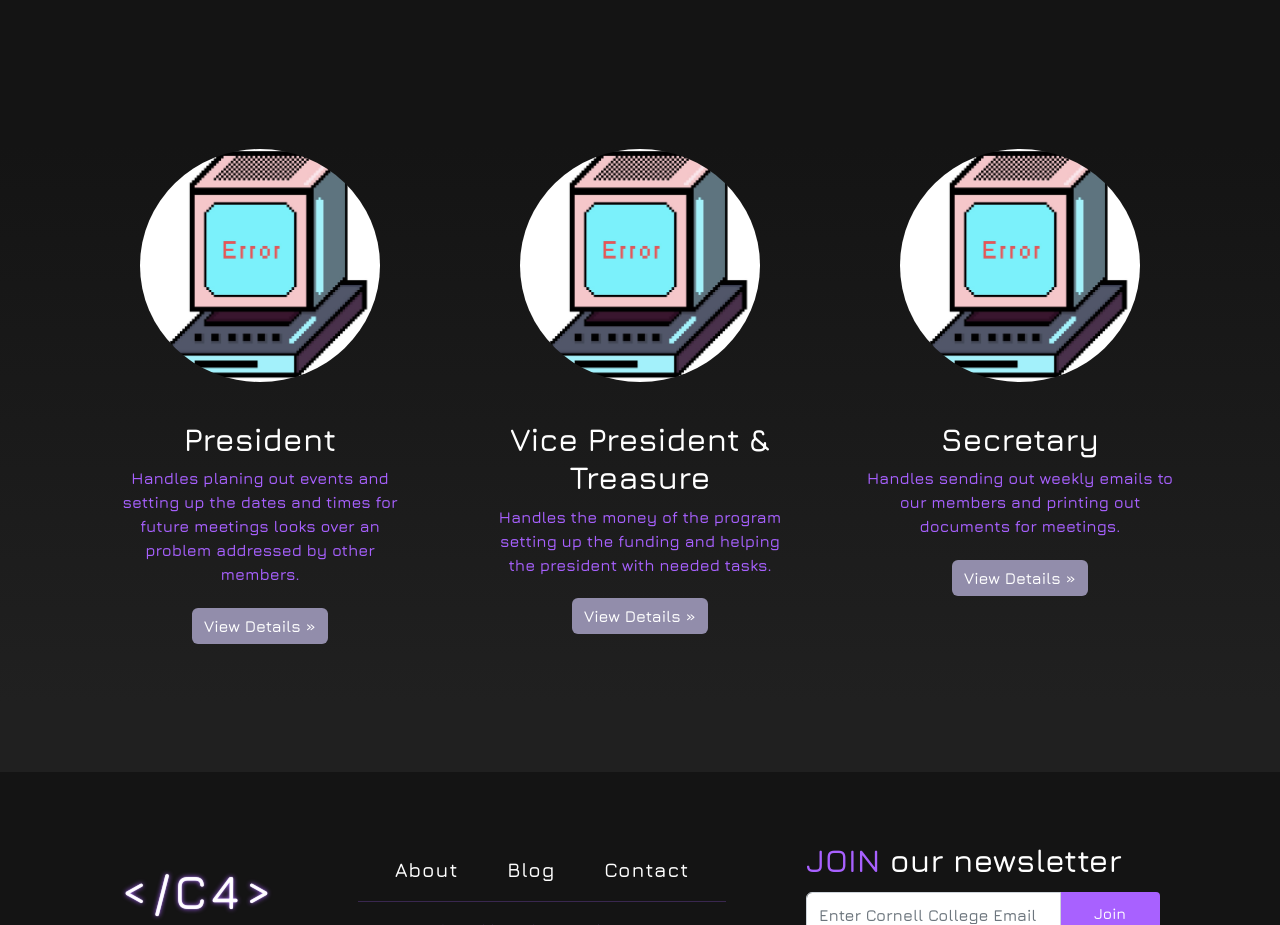
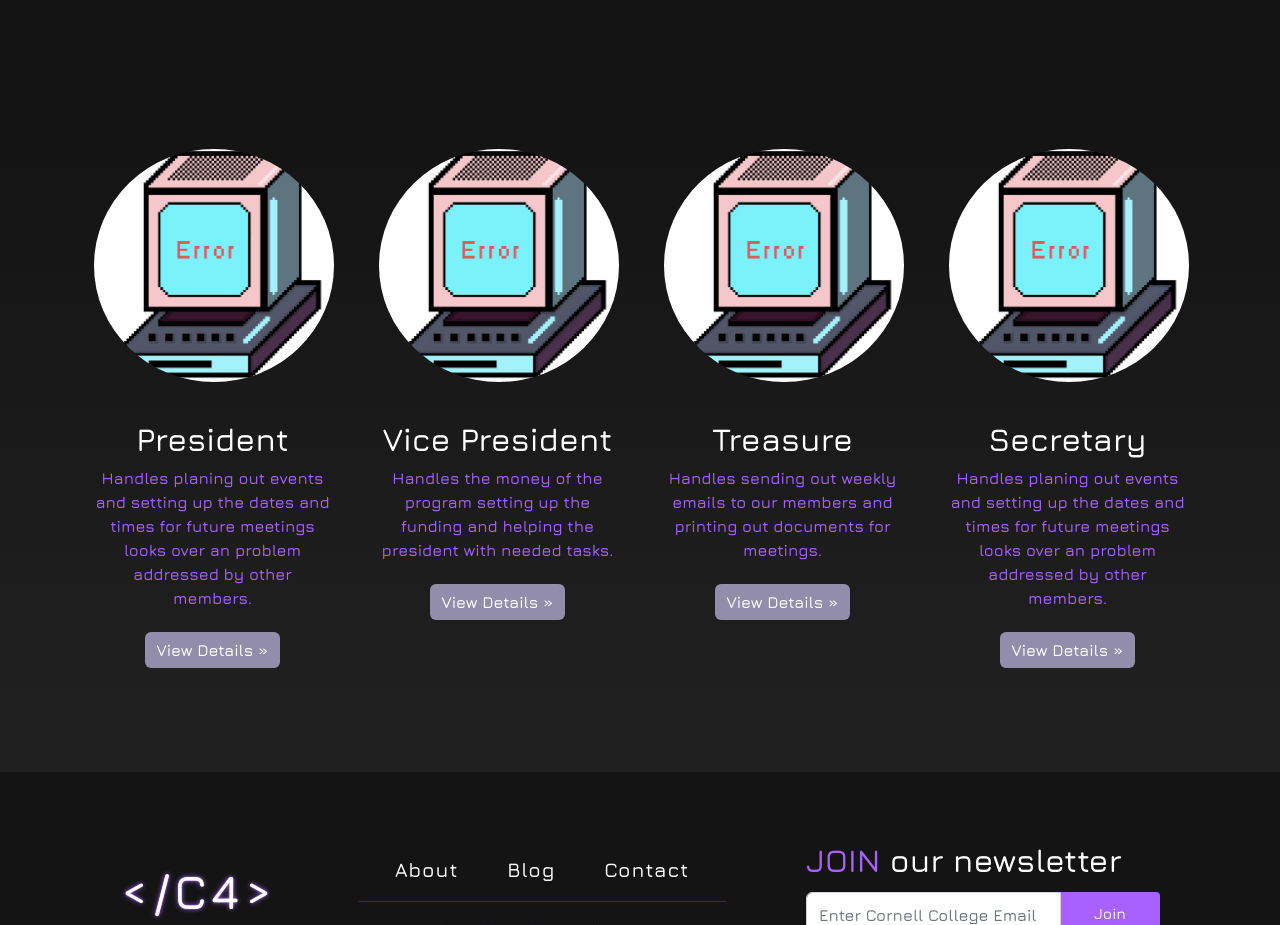
Before and after one commit to Ekupka1/CapStone, a plain HTML site: page code/contact.html in a window 1280 px wide. Shown: the part 1420-2345 px from the top of the page. Drawn offline with nearby package versions, Linux system fonts and the light colour scheme.

Commit message:
Added another user to contact

```diff
--- a/code/contact.html
+++ b/code/contact.html
@@ -278,15 +278,14 @@
         color:#ffffff
       }
 
-      /*
       .col-lg-3{
         text-align: center;
-      } /* For 4 members */
+      } /* For 4 members | col-lg-4 for 3 members */
     </style>
     <div class="container marketing">
       <!-- Three columns of text below the carousel -->
       <div class="row">
-        <div class="col-lg-4 p-4"><!-- first member -->
+        <div class="col-lg-3 p-4"><!-- first member -->
           <img src="images/file.jpg" alt="Nature" class="memberPic">
           <br>
           <h2 class="fw-normal"><br />President</h2>
@@ -311,9 +310,9 @@
             </div>
           </div>
         </div>
-        <div class="col-lg-4 p-4"><!-- second member -->
+        <div class="col-lg-3 p-4"><!-- second member -->
           <img src="images/file.jpg" alt="Nature" class="memberPic">
-          <h2 class="fw-normal"><br />Vice President & Treasure</h2>
+          <h2 class="fw-normal"><br />Vice President</h2>
           <p>Handles the money of the program setting up the funding and helping the president with needed tasks.</p>
           <div class="accordion-item">
             <h2 class="accordion-header" id="headingOne">
@@ -334,9 +333,9 @@
             </div>
           </div>
         </div>
-        <div class="col-lg-4 p-4"><!-- third member -->
+        <div class="col-lg-3 p-4"><!-- third member -->
           <img src="images/file.jpg" alt="Nature" class="memberPic">
-          <h2 class="fw-normal"><br />Secretary</h2>
+          <h2 class="fw-normal"><br />Treasure</h2>
           <p>Handles sending out weekly emails to our members and printing out documents for meetings.</p>
           <div class="accordion-item">
             <h2 class="accordion-header" id="headingOne">
@@ -357,21 +356,21 @@
             </div>
           </div>
         </div>
-        <!-- <div class="col-lg-3 p-4"><!-- fourth member You have to change the col-lg-4 to col-lg-3 on the above members!--
+        <div class="col-lg-3 p-4"><!-- fourth member You have to change the col-lg-4 to col-lg-3 on the above members!-->
           <img src="images/file.jpg" alt="Nature" class="memberPic">
           <br>
-          <h2 class="fw-normal"><br />President</h2>
+          <h2 class="fw-normal"><br />Secretary</h2>
           <p class="description">Handles planing out events and setting up the dates and times for future meetings looks over an problem
             addressed by other members.</p>
           <div class="accordion-item">
             <h2 class="accordion-header" id="headingOne">
-              <button class="btn btn-secondary" type="button" data-bs-toggle="collapse" data-bs-target="#collapseOne"
-                aria-expanded="true" aria-controls="collapseOne" id="memberBtn">
+              <button class="btn btn-secondary" type="button" data-bs-toggle="collapse" data-bs-target="#collapseFour"
+                aria-expanded="true" aria-controls="collapseFour" id="memberBtn">
                 View Details &raquo;
               </button><br />
             </h2>
           </div>
-          <div id="collapseOne" class="accordion-collapse collapse" aria-labelledby="headingOne"
+          <div id="collapseFour" class="accordion-collapse collapse" aria-labelledby="headingOne"
             data-bs-parent="#accordionExample">
             <div class="accordion-body">
               <p><br/>
@@ -381,7 +380,7 @@
               Fun Fact: <code>Likes to draw</code></p>
             </div>
           </div>
-        </div> -->
+        </div>
       </div>
     </div><!-- /.row -->
   </section>
```
